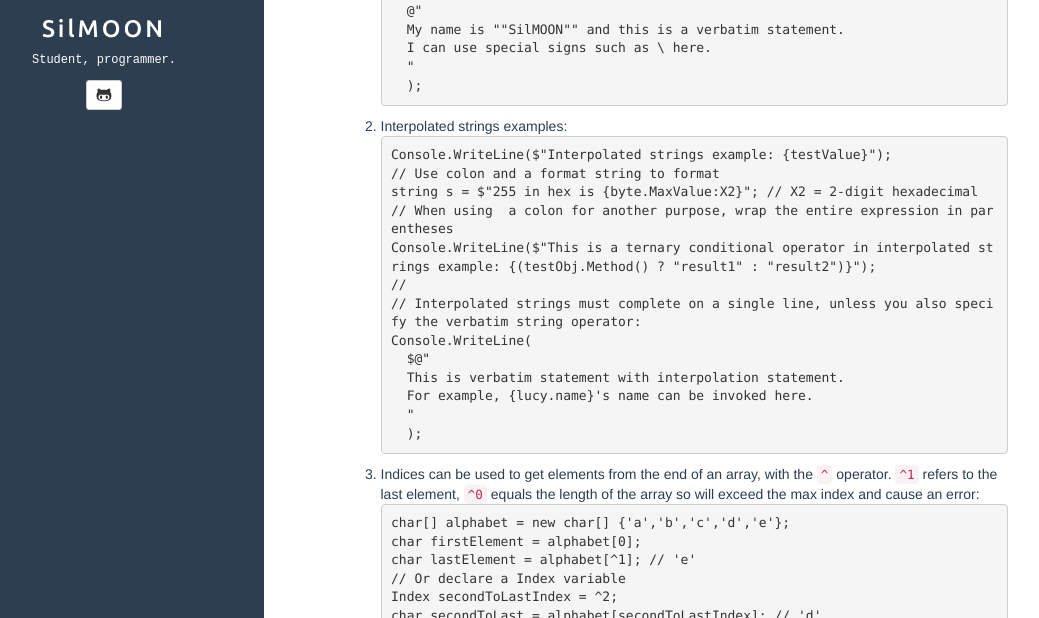
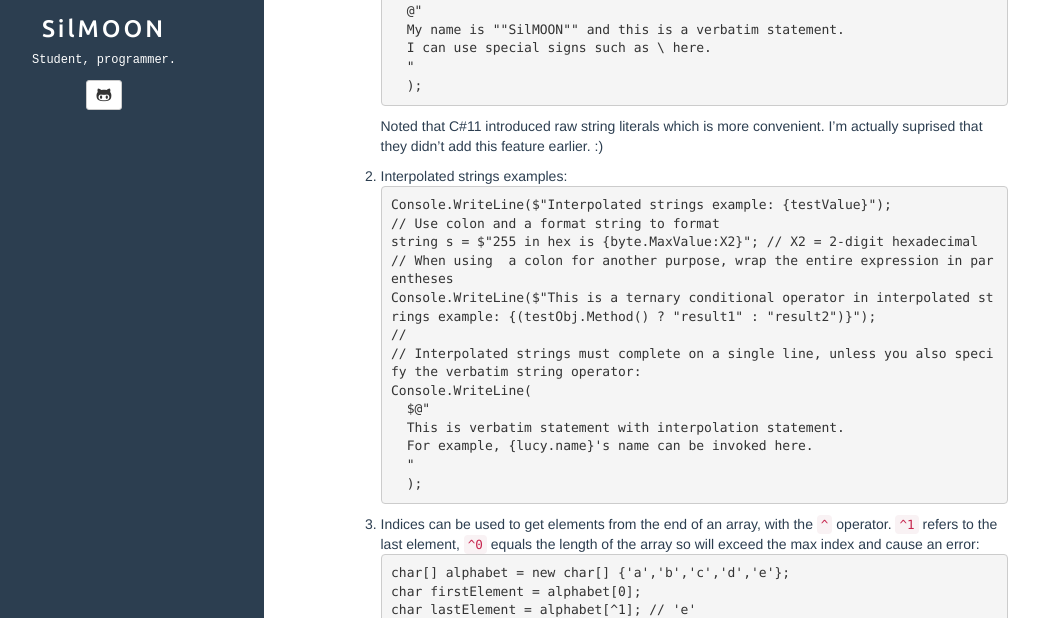
Before and after one commit to SilMOON/silmoon.github.io, a Jekyll site: the page built from _posts/2023-03-05-some-csharp-notes.md, in a window 1280 px wide and 900 px high, cut to the strip 282-900 px from the top of the window. Shown: the whole strip, without its empty margins (56-1095 px from the left). Built offline with Jekyll 4.4.1, drawn with Linux system fonts in a browser that asks for light colours; comment, search, counter and statistics services are not loaded.

Commit message:
edit post

````diff
--- a/_posts/2023-03-05-some-csharp-notes.md
+++ b/_posts/2023-03-05-some-csharp-notes.md
@@ -18,6 +18,7 @@ Console.WriteLine(
   "
   );
 ```
+Noted that C#11 introduced raw string literals which is more convenient. I'm actually suprised that they didn't add this feature earlier. :)
 
 2. Interpolated strings examples:
 ```C#
````
